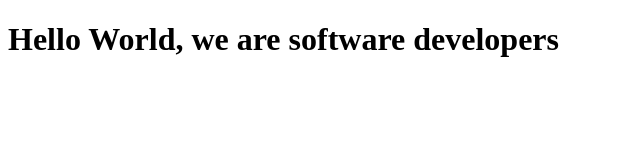
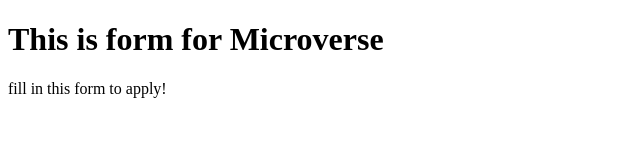
Before and after one commit to jahongiry/Yussupov-Esther, a plain HTML site: page index.html in a window 1280 px wide. Shown: the whole page, without its empty margins (0-640 px from the left). Drawn offline with Linux system fonts and the light colour scheme.

Commit message:
third push

```diff
--- a/index.html
+++ b/index.html
@@ -9,7 +9,8 @@
   <body>
     <script src="https://cdn.freecodecamp.org/testable-projects-fcc/v1/bundle.js"></script>
 
-    <h1>Hello World, we are software developers</h1>
+    <h1 id="title">This is form for Microverse</h1>
+    <p id="description">fill in this form to apply!</p>
 
     <script src="js/index.js"></script>
   </body>
```
